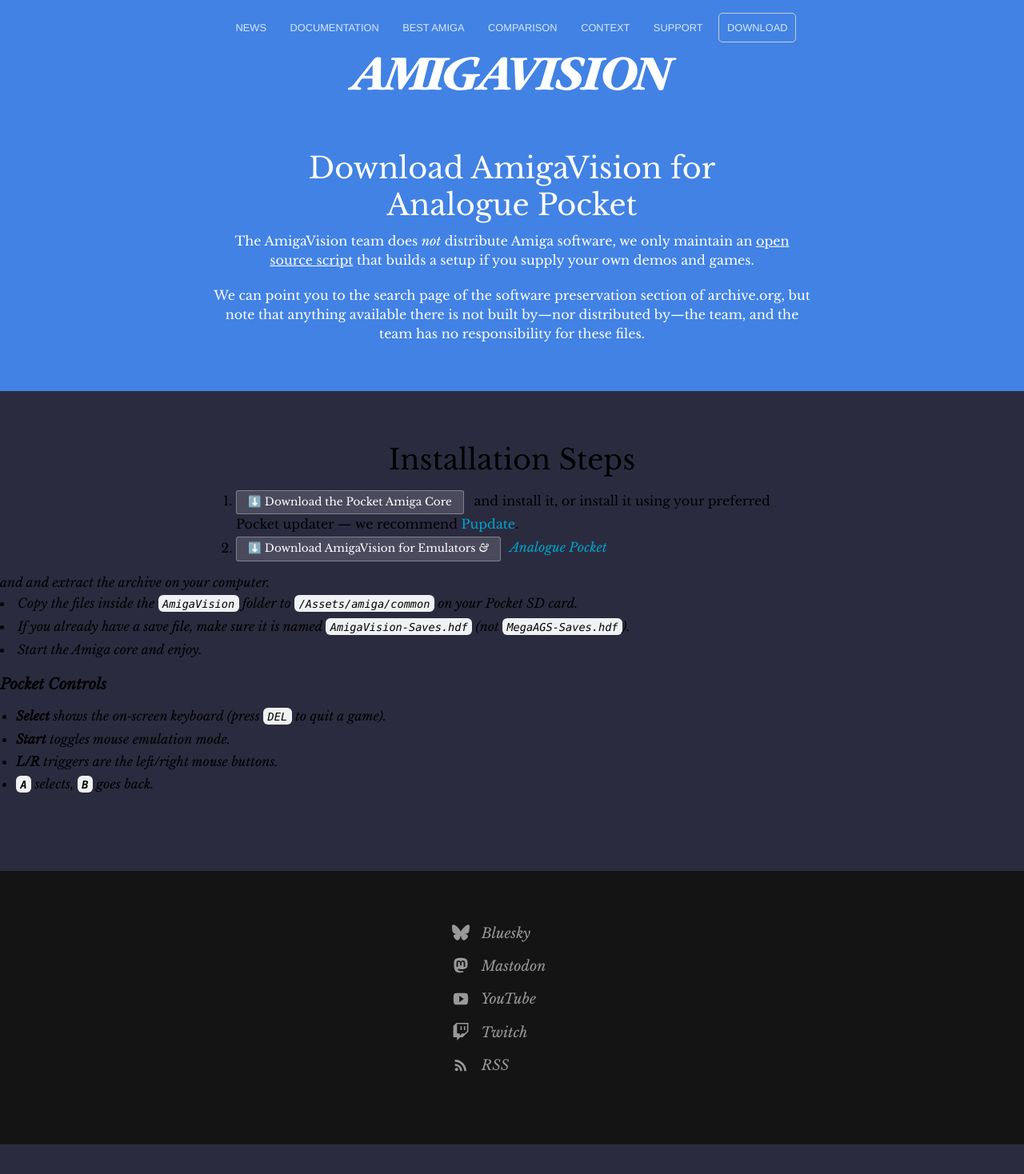
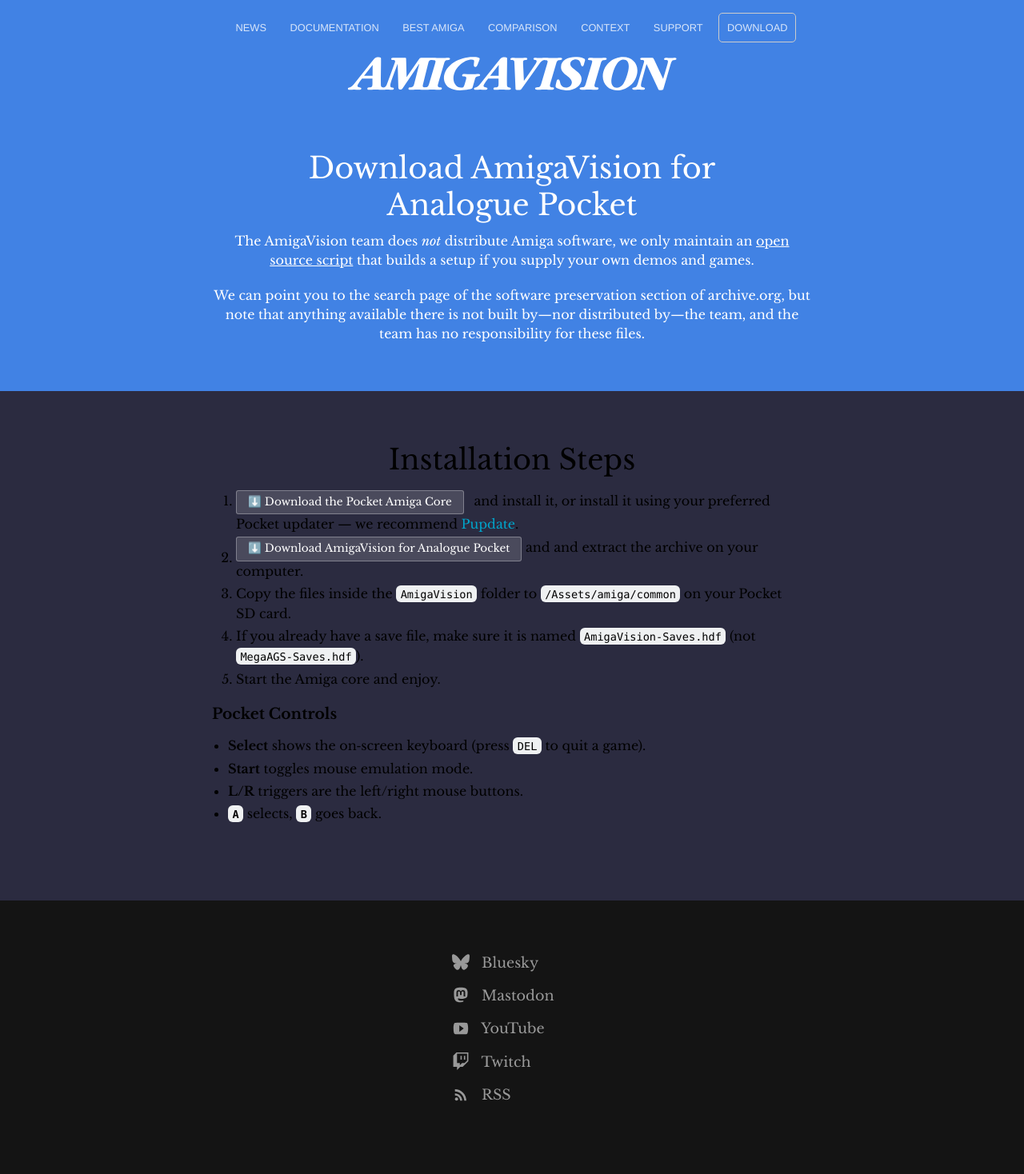
Before and after one commit to amigavision/amigavision.github.io, a Jekyll site: the page built from download/pocket.html, in a window 1280 px wide. Shown: the whole page at 80% size. Built offline with Jekyll 4.4.1, drawn with Linux system fonts in a browser that asks for light colours; before the commit the page ends 1431 px from its top, so only the background shows below that.

Commit message:
Remove stray tags

```diff
--- a/download/pocket.html
+++ b/download/pocket.html
@@ -17,7 +17,7 @@
     <h2>Installation Steps</h2>
     <ol>
       <li><div class="button alt"><a target="_blank" href="https://github.com/agg23/openfpga-amiga">⬇️ Download the Pocket Amiga Core</a></div> and install it, or install it using your preferred Pocket updater — we recommend <a href="https://mattpannella.github.io/pupdate/">Pupdate</a>.</li>
-      <li><div class="button alt"><a target="_blank" href="https://archive.org/details/software?query=amigavision+for+emulators">⬇️ Download AmigaVision for Emulators <em>&amp;</div> Analogue Pocket</a></div> and and extract the archive on your computer.</li>
+      <li><div class="button alt"><a target="_blank" href="https://archive.org/details/software?query=amigavision+for+emulators">⬇️ Download AmigaVision for Analogue Pocket</a> and and extract the archive on your computer.</li>
       <li>Copy the files inside the <code>AmigaVision</code> folder to <code>/Assets/amiga/common</code> on your Pocket SD card.</li>
       <li>If you already have a save file, make sure it is named <code>AmigaVision-Saves.hdf</code> (not <code>MegaAGS-Saves.hdf</code>).</li>
       <li>Start the Amiga core and enjoy.</li>
```
